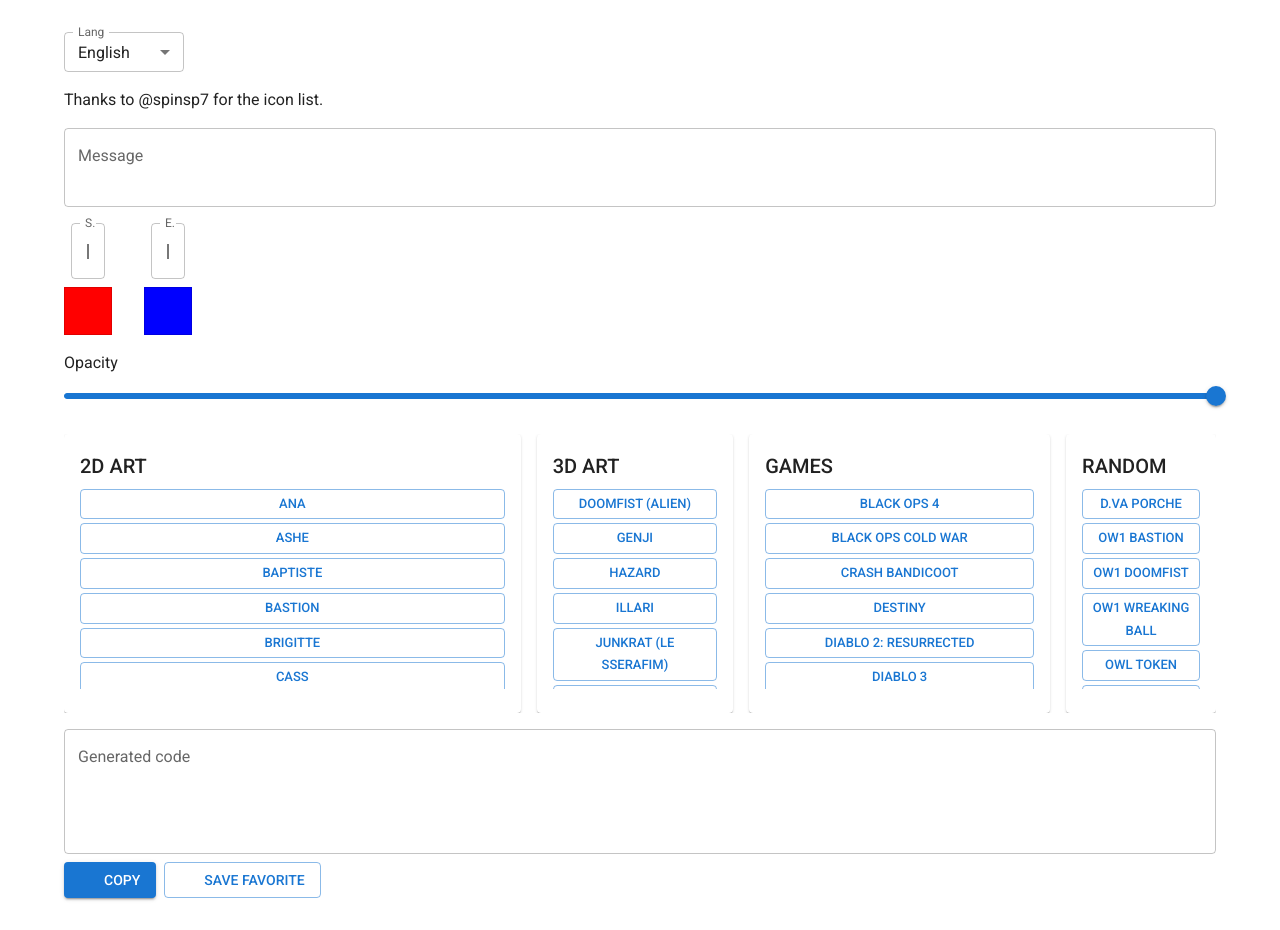
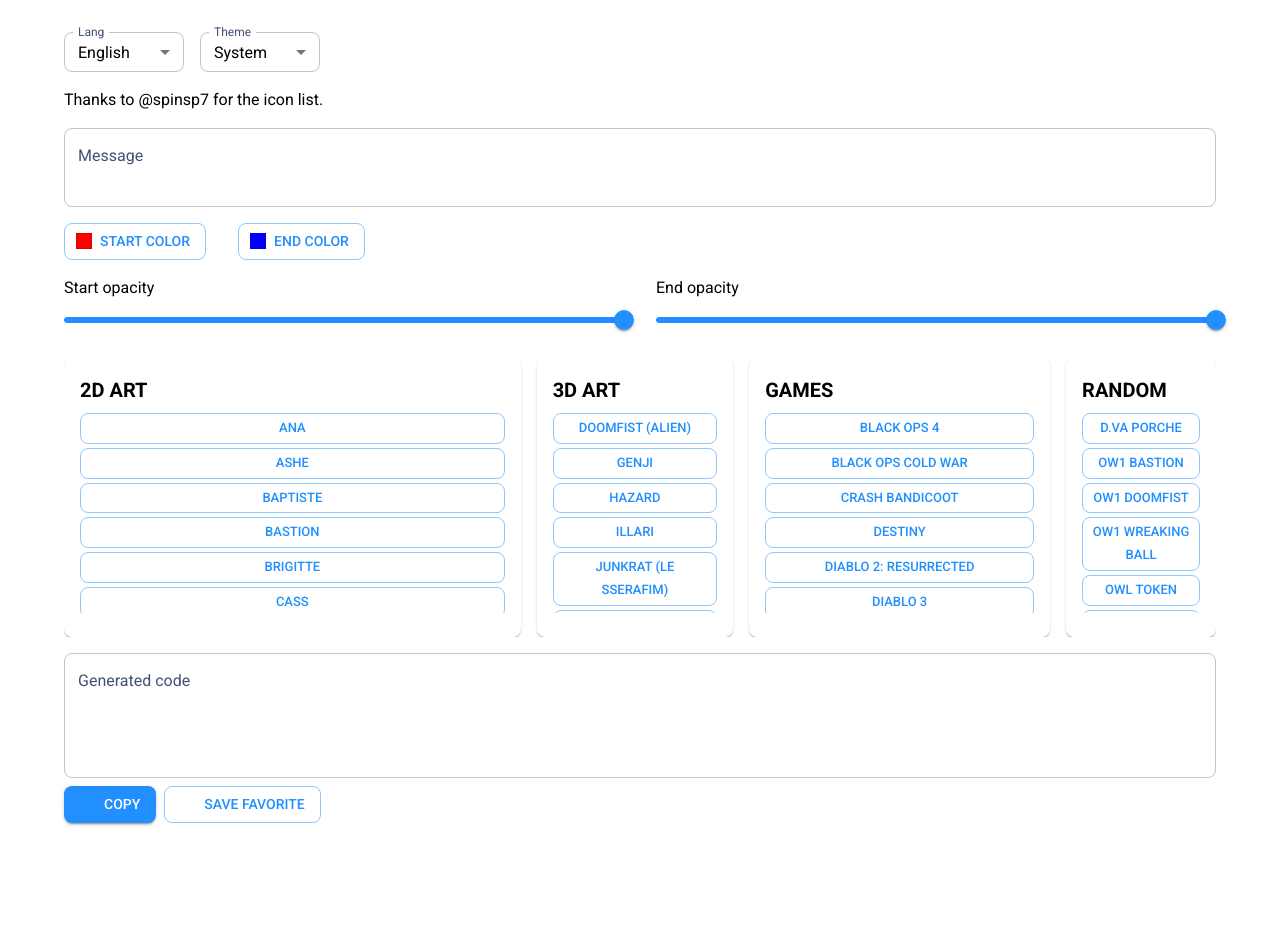
Before and after one commit to DanGimeno/ow-gradient, a Next.js app: page / in a window 1280 px wide. After the commit the page ends 855 px from the top, so only its background shows below. Built offline with nearby package versions, Linux system fonts and the light colour scheme; some icons are missing; what @mui/material-nextjs would draw is missing.

Commit message:
Add theme switching and color opacity controls

```diff
--- a/src/app/layout.js
+++ b/src/app/layout.js
@@ -1,19 +1,13 @@
 import * as React from 'react';
 import { AppRouterCacheProvider } from '@mui/material-nextjs/v15-appRouter';
-import { ThemeProvider } from '@mui/material/styles';
-import CssBaseline from '@mui/material/CssBaseline';
-import theme from '@/theme';
+import ThemeRegistry from '@/theme';
 
 export default function RootLayout(props) {
   return (
     <html lang="en">
       <body>
         <AppRouterCacheProvider options={{ enableCssLayer: true }}>
-          <ThemeProvider theme={theme}>
-            {/* CssBaseline kickstart an elegant, consistent, and simple baseline to build upon. */}
-            <CssBaseline />
-            {props.children}
-          </ThemeProvider>
+          <ThemeRegistry>{props.children}</ThemeRegistry>
         </AppRouterCacheProvider>
       </body>
     </html>
--- a/src/components/GradientForm.js
+++ b/src/components/GradientForm.js
@@ -21,6 +21,7 @@
 import ContentCopyIcon from '@mui/icons-material/ContentCopy';
 import DeleteIcon from '@mui/icons-material/Delete';
 import { messages } from '@/i18n';
+import { ColorModeContext } from '@/theme';
 
 function hexToRgb(hex) {
   const h = hex.replace('#', '');
@@ -38,7 +39,7 @@
     .toUpperCase();
 }
 
-function generateGradient(text, start, end, opacity) {
+function generateGradient(text, start, end, startOpacity, endOpacity) {
   const s = hexToRgb(start);
   const e = hexToRgb(end);
   const len = text.length;
@@ -57,7 +58,10 @@
     const g = Math.round(s.g + (e.g - s.g) * t);
     const b = Math.round(s.b + (e.b - s.b) * t);
     const hex = rgbToHex(r, g, b);
-    const op = opacity.toString(16).padStart(2, '0').toUpperCase();
+    const opVal = Math.round(
+      startOpacity + (endOpacity - startOpacity) * t,
+    );
+    const op = opVal.toString(16).padStart(2, '0').toUpperCase();
     result += `<FG${hex}${op}>` + text[i];
   }
   return result;
@@ -66,10 +70,12 @@
 export default function GradientForm({ categories }) {
   const [lang, setLang] = useState('en');
   const t = messages[lang];
+  const colorMode = React.useContext(ColorModeContext);
   const [message, setMessage] = useState('');
   const [startColor, setStartColor] = useState('#ff0000');
   const [endColor, setEndColor] = useState('#0000ff');
-  const [opacity, setOpacity] = useState(255);
+  const [startOpacity, setStartOpacity] = useState(255);
+  const [endOpacity, setEndOpacity] = useState(255);
   const [code, setCode] = useState('');
   const [favorites, setFavorites] = useState([]);
   const [anchorEl, setAnchorEl] = useState(null);
@@ -82,15 +88,30 @@
   }, []);
 
   useEffect(() => {
-    setCode(generateGradient(message, startColor, endColor, opacity));
-  }, [message, startColor, endColor, opacity]);
+    setCode(
+      generateGradient(
+        message,
+        startColor,
+        endColor,
+        startOpacity,
+        endOpacity,
+      ),
+    );
+  }, [message, startColor, endColor, startOpacity, endOpacity]);
 
   const handleCopy = () => navigator.clipboard.writeText(code);
 
   const handleSave = () => {
     const newFav = [
       ...favorites,
-      { id: Date.now(), message, startColor, endColor, opacity },
+      {
+        id: Date.now(),
+        message,
+        startColor,
+        endColor,
+        startOpacity,
+        endOpacity,
+      },
     ];
     setFavorites(newFav);
     localStorage.setItem('owFavorites', JSON.stringify(newFav));
@@ -100,8 +121,11 @@
     setMessage(fav.message);
     setStartColor(fav.startColor);
     setEndColor(fav.endColor);
-    if (typeof fav.opacity === 'number') {
-      setOpacity(fav.opacity);
+    if (typeof fav.startOpacity === 'number') {
+      setStartOpacity(fav.startOpacity);
+    }
+    if (typeof fav.endOpacity === 'number') {
+      setEndOpacity(fav.endOpacity);
     }
     setAnchorEl(null);
   };
@@ -117,7 +141,7 @@
   return (
     <Container maxWidth="lg">
       <Box sx={{ my: 4 }}>
-        <FormControl sx={{ mb: 2, minWidth: 120 }} size="small">
+        <FormControl sx={{ mb: 2, minWidth: 120, mr: 2 }} size="small">
           <InputLabel id="lang-label">Lang</InputLabel>
           <Select
             labelId="lang-label"
@@ -128,6 +152,19 @@
             <MenuItem value="en">English</MenuItem>
             <MenuItem value="es">Español</MenuItem>
             <MenuItem value="ca">Català</MenuItem>
+          </Select>
+        </FormControl>
+        <FormControl sx={{ mb: 2, minWidth: 120 }} size="small">
+          <InputLabel id="theme-label">{t.theme}</InputLabel>
+          <Select
+            labelId="theme-label"
+            value={colorMode.mode}
+            label={t.theme}
+            onChange={(e) => colorMode.setMode(e.target.value)}
+          >
+            <MenuItem value="system">{t.system}</MenuItem>
+            <MenuItem value="light">{t.light}</MenuItem>
+            <MenuItem value="dark">{t.dark}</MenuItem>
           </Select>
         </FormControl>
         <Typography variant="body1" sx={{ mb: 2 }}>
@@ -144,29 +181,59 @@
         />
         <Box sx={{ display: 'flex', gap: 4, mb: 2 }}>
           <Box sx={{ display: 'flex', flexDirection: 'column', alignItems: 'center', gap: 1 }}>
-            <TextField
+            <Button
+              variant="outlined"
+              component="label"
+              startIcon={
+                <Box sx={{ width: 16, height: 16, bgcolor: startColor, border: 1, borderColor: 'divider' }} />
+              }
+            >
+              {t.startColor}
+              <input
                 type="color"
-              label={t.startColor}
+                hidden
                 value={startColor}
                 onChange={(e) => setStartColor(e.target.value)}
-              InputLabelProps={{ shrink: true }}
               />
-            <Box sx={{ width: 48, height: 48, bgcolor: startColor, border: 1, borderColor: 'divider' }} />
+            </Button>
           </Box>
           <Box sx={{ display: 'flex', flexDirection: 'column', alignItems: 'center', gap: 1 }}>
-            <TextField
+            <Button
+              variant="outlined"
+              component="label"
+              startIcon={
+                <Box sx={{ width: 16, height: 16, bgcolor: endColor, border: 1, borderColor: 'divider' }} />
+              }
+            >
+              {t.endColor}
+              <input
                 type="color"
-              label={t.endColor}
+                hidden
                 value={endColor}
                 onChange={(e) => setEndColor(e.target.value)}
-              InputLabelProps={{ shrink: true }}
               />
-            <Box sx={{ width: 48, height: 48, bgcolor: endColor, border: 1, borderColor: 'divider' }} />
+            </Button>
           </Box>
         </Box>
-        <Box sx={{ mb: 2 }}>
-          <Typography gutterBottom>{t.opacity}</Typography>
-          <Slider value={opacity} min={0} max={255} onChange={(e, v) => setOpacity(v)} />
+        <Box sx={{ mb: 2, display: 'flex', gap: 4 }}>
+          <Box sx={{ flex: 1 }}>
+            <Typography gutterBottom>{t.startOpacity}</Typography>
+            <Slider
+              value={startOpacity}
+              min={0}
+              max={255}
+              onChange={(e, v) => setStartOpacity(v)}
+            />
+          </Box>
+          <Box sx={{ flex: 1 }}>
+            <Typography gutterBottom>{t.endOpacity}</Typography>
+            <Slider
+              value={endOpacity}
+              min={0}
+              max={255}
+              onChange={(e, v) => setEndOpacity(v)}
+            />
+          </Box>
         </Box>
         <Grid container spacing={2} sx={{ mb: 2, flexWrap: 'nowrap', overflowX: 'auto' }}>
           {Object.entries(categories).map(([cat, items]) => (
@@ -251,7 +318,10 @@
                     fav.message,
                     fav.startColor,
                     fav.endColor,
-                    typeof fav.opacity === 'number' ? fav.opacity : 255
+                    typeof fav.startOpacity === 'number'
+                      ? fav.startOpacity
+                      : 255,
+                    typeof fav.endOpacity === 'number' ? fav.endOpacity : 255,
                   )
                 )
               }
--- a/src/i18n.js
+++ b/src/i18n.js
@@ -4,7 +4,13 @@
     messageLabel: 'Message',
     startColor: 'Start color',
     endColor: 'End color',
+    startOpacity: 'Start opacity',
+    endOpacity: 'End opacity',
     opacity: 'Opacity',
+    theme: 'Theme',
+    system: 'System',
+    light: 'Light',
+    dark: 'Dark',
     generatedCode: 'Generated code',
     copy: 'Copy',
     save: 'Save favorite',
@@ -16,7 +22,13 @@
     messageLabel: 'Mensaje',
     startColor: 'Color inicial',
     endColor: 'Color final',
+    startOpacity: 'Opacidad inicial',
+    endOpacity: 'Opacidad final',
     opacity: 'Opacidad',
+    theme: 'Tema',
+    system: 'Sistema',
+    light: 'Claro',
+    dark: 'Oscuro',
     generatedCode: 'Código generado',
     copy: 'Copiar',
     save: 'Guardar en favoritos',
@@ -28,7 +40,13 @@
     messageLabel: 'Missatge',
     startColor: 'Color inicial',
     endColor: 'Color final',
+    startOpacity: 'Opacitat inicial',
+    endOpacity: 'Opacitat final',
     opacity: 'Opacitat',
+    theme: 'Tema',
+    system: 'Sistema',
+    light: 'Clar',
+    dark: 'Fosc',
     generatedCode: 'Codi generat',
     copy: 'Copia',
     save: 'Desa als favorits',
--- a/src/theme.js
+++ b/src/theme.js
@@ -1,6 +1,9 @@
 'use client';
+import React from 'react';
 import { Roboto } from 'next/font/google';
-import { createTheme } from '@mui/material/styles';
+import { createTheme, ThemeProvider } from '@mui/material/styles';
+import CssBaseline from '@mui/material/CssBaseline';
+import useMediaQuery from '@mui/material/useMediaQuery';
 
 const roboto = Roboto({
   weight: ['300', '400', '500', '700'],
@@ -8,13 +11,31 @@
   display: 'swap',
 });
 
-const theme = createTheme({
+export const ColorModeContext = React.createContext({
+  mode: 'system',
+  setMode: () => {},
+});
+
+export function getTheme(mode) {
+  return createTheme({
     cssVariables: true,
     palette: {
-    mode: 'light',
+      mode,
+      primary: { main: '#218ffe' },
+      secondary: { main: '#f99e1a' },
+      background: {
+        default: mode === 'dark' ? '#000000' : '#ffffff',
+        paper: mode === 'dark' ? '#43484c' : '#ffffff',
       },
+      text: {
+        primary: mode === 'dark' ? '#ffffff' : '#000000',
+        secondary: mode === 'dark' ? '#f99e1a' : '#405275',
+      },
+    },
+    shape: { borderRadius: 8 },
     typography: {
       fontFamily: roboto.style.fontFamily,
+      h6: { fontWeight: 700 },
     },
     components: {
       MuiAlert: {
@@ -26,12 +47,28 @@
                 style: {
                   backgroundColor: '#60a5fa',
                 },
-            }
+              },
             ],
           },
         },
       },
     },
   });
+}
 
-export default theme;
+export default function ThemeRegistry({ children }) {
+  const prefersDark = useMediaQuery('(prefers-color-scheme: dark)');
+  const [mode, setMode] = React.useState('system');
+  const activeMode = mode === 'system' ? (prefersDark ? 'dark' : 'light') : mode;
+
+  const theme = React.useMemo(() => getTheme(activeMode), [activeMode]);
+
+  return (
+    <ColorModeContext.Provider value={{ mode, setMode }}>
+      <ThemeProvider theme={theme}>
+        <CssBaseline />
+        {children}
+      </ThemeProvider>
+    </ColorModeContext.Provider>
+  );
+}
```
Lines whose indentation alone changed are shown as unchanged.
